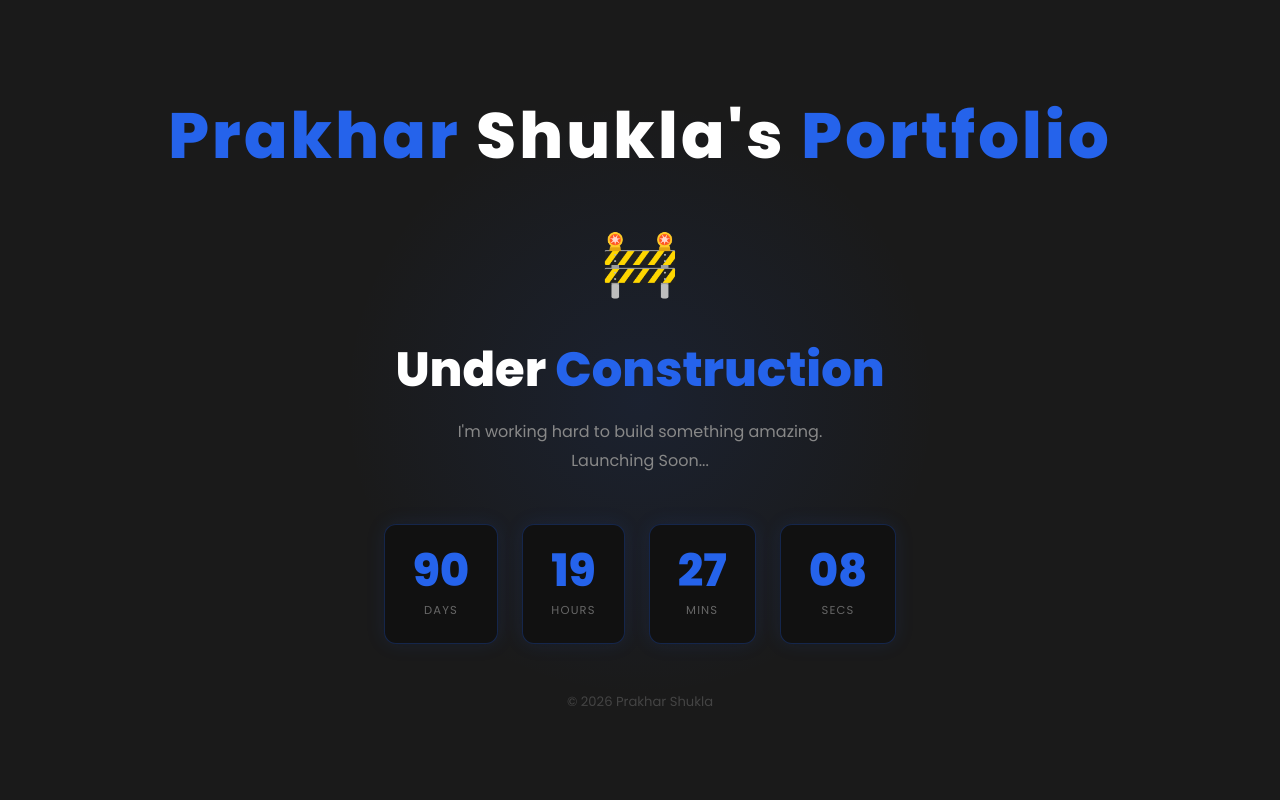
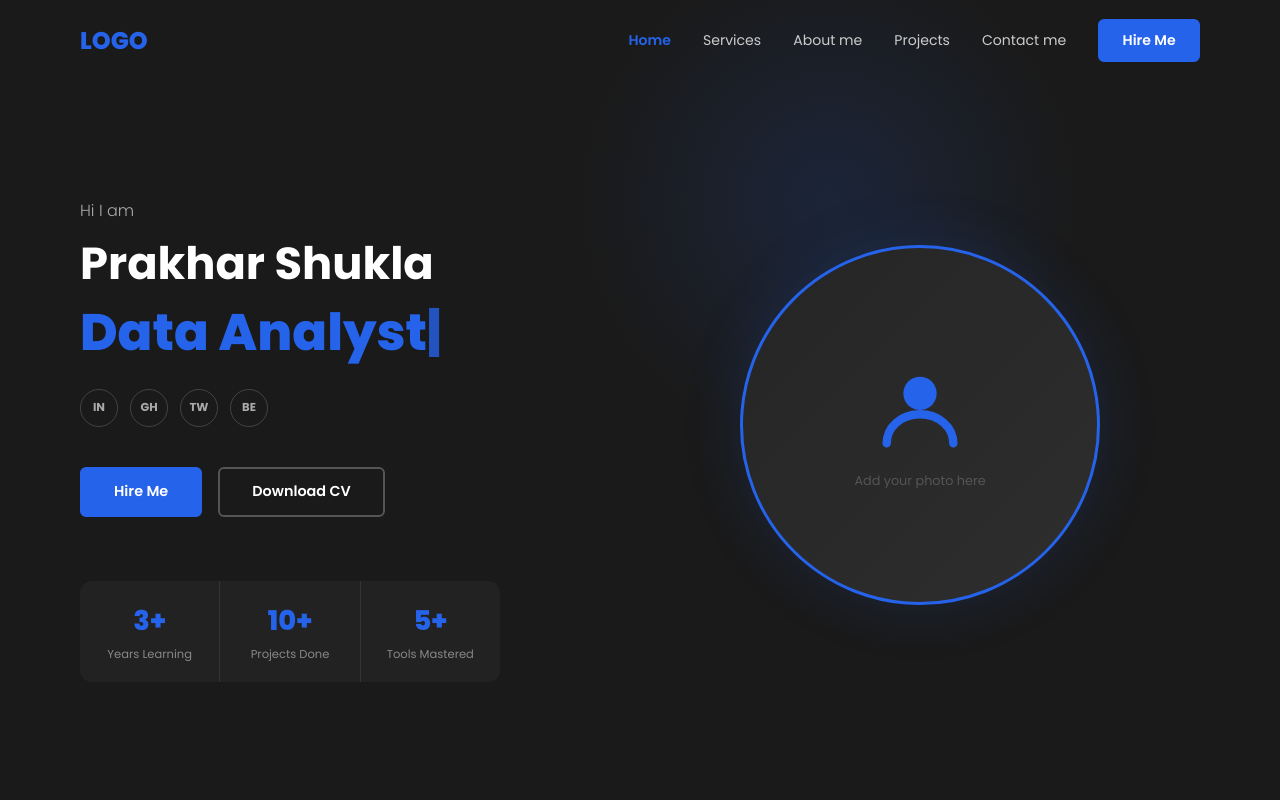
Before and after one commit to prakhar-shukla-ds/my-portfolio, a React (Vite) app: page / in a window 1280 px wide. Shown: the top 800 px of the page. Built offline with nearby package versions, Linux system fonts and the light colour scheme.

Commit message:
Update App.jsx

```diff
--- a/src/App.jsx
+++ b/src/App.jsx
@@ -1,6 +1,6 @@
 import { useState, useEffect, useRef } from "react";
 
-const UNDER_CONSTRUCTION = true;
+const UNDER_CONSTRUCTION = false;
 
 function UnderConstruction() {
   const [time, setTime] = useState({ days: 42, hours: 17, minutes: 33, seconds: 58 });
@@ -49,7 +49,7 @@ function UnderConstruction() {
           Under <span style={{ color: "#2563EB" }}>Construction</span>
         </h1>
         <p style={{ color: "#888", fontSize: "1rem", maxWidth: "420px", lineHeight: 1.8, margin: "0 auto 3rem" }}>
-          I'm working hard to build something amazing. Launching Soon...
+          Something Amazing Launching Soon...
         </p>
 
         {/* Countdown */}
```
